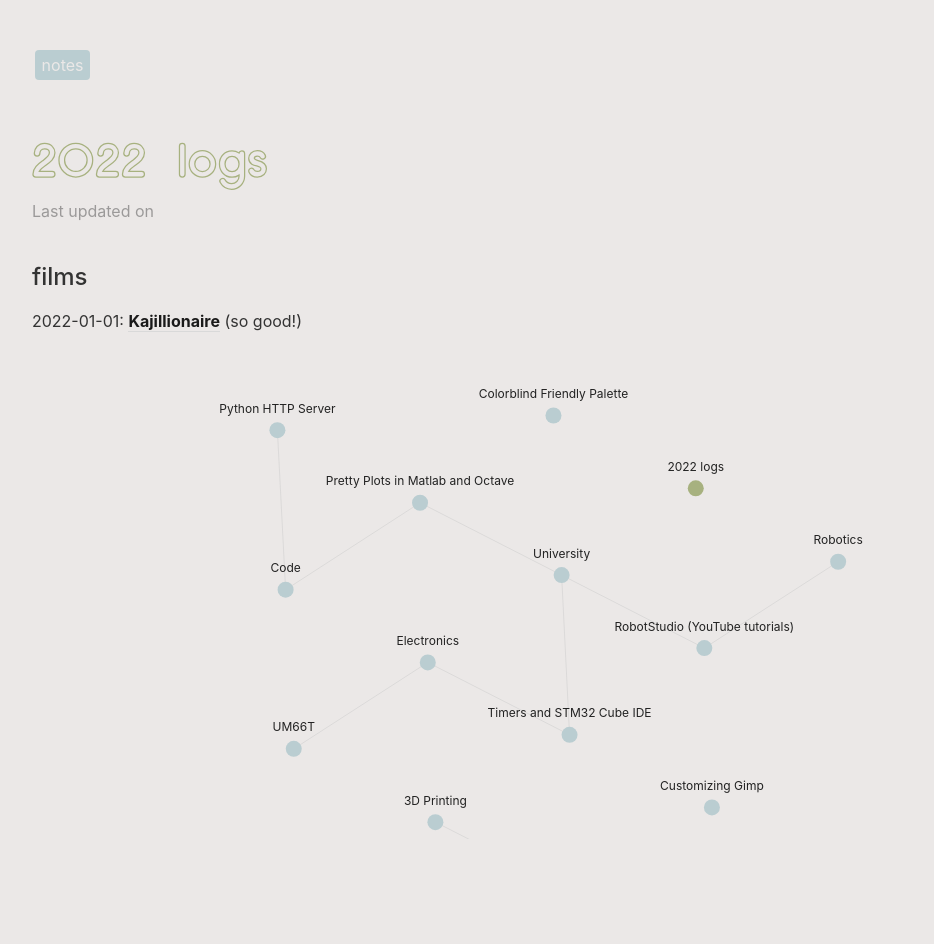
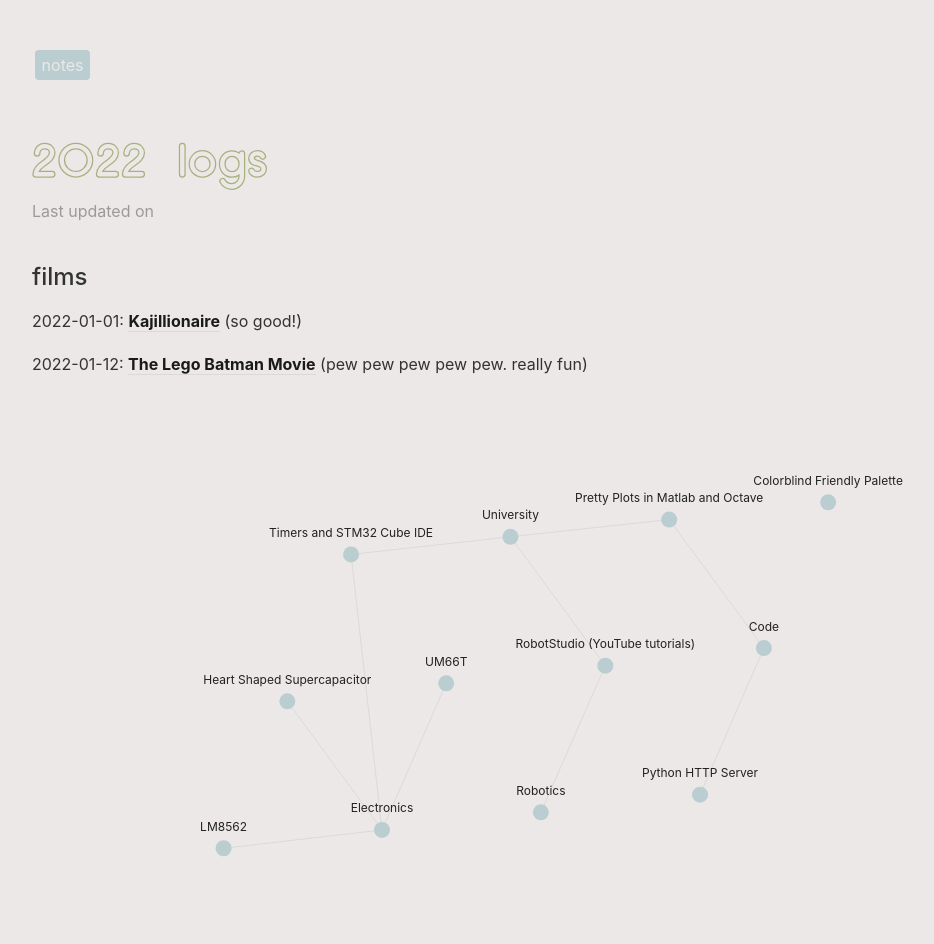
Before and after one commit to tusindfryd/notes, a Jekyll site: the page built from _notes/2022-logs.md, in a window 1280 px wide. Shown: the whole page, without its empty margins (104-1038 px from the left). Built offline with Jekyll 4.4.1, drawn with Linux system fonts in a browser that asks for light colours; before the commit the page ends 901 px from its top, so only the background shows below that.

Commit message:
add notes

```diff
--- a/_notes/2022-logs.md
+++ b/_notes/2022-logs.md
@@ -5,3 +5,5 @@
 ## films
 
 2022-01-01: **[Kajillionaire](https://en.wikipedia.org/wiki/Kajillionaire)** (so good!)
+
+2022-01-12: **[The Lego Batman Movie](https://en.wikipedia.org/wiki/The_Lego_Batman_Movie)** (pew pew pew pew pew. really fun)
```
Also changed, not shown: _notes/LM8562-radio-chip.md (added, +8 -0 lines), _notes/heart-shaped-supercapacitor.md (added, +6 -0 lines).
